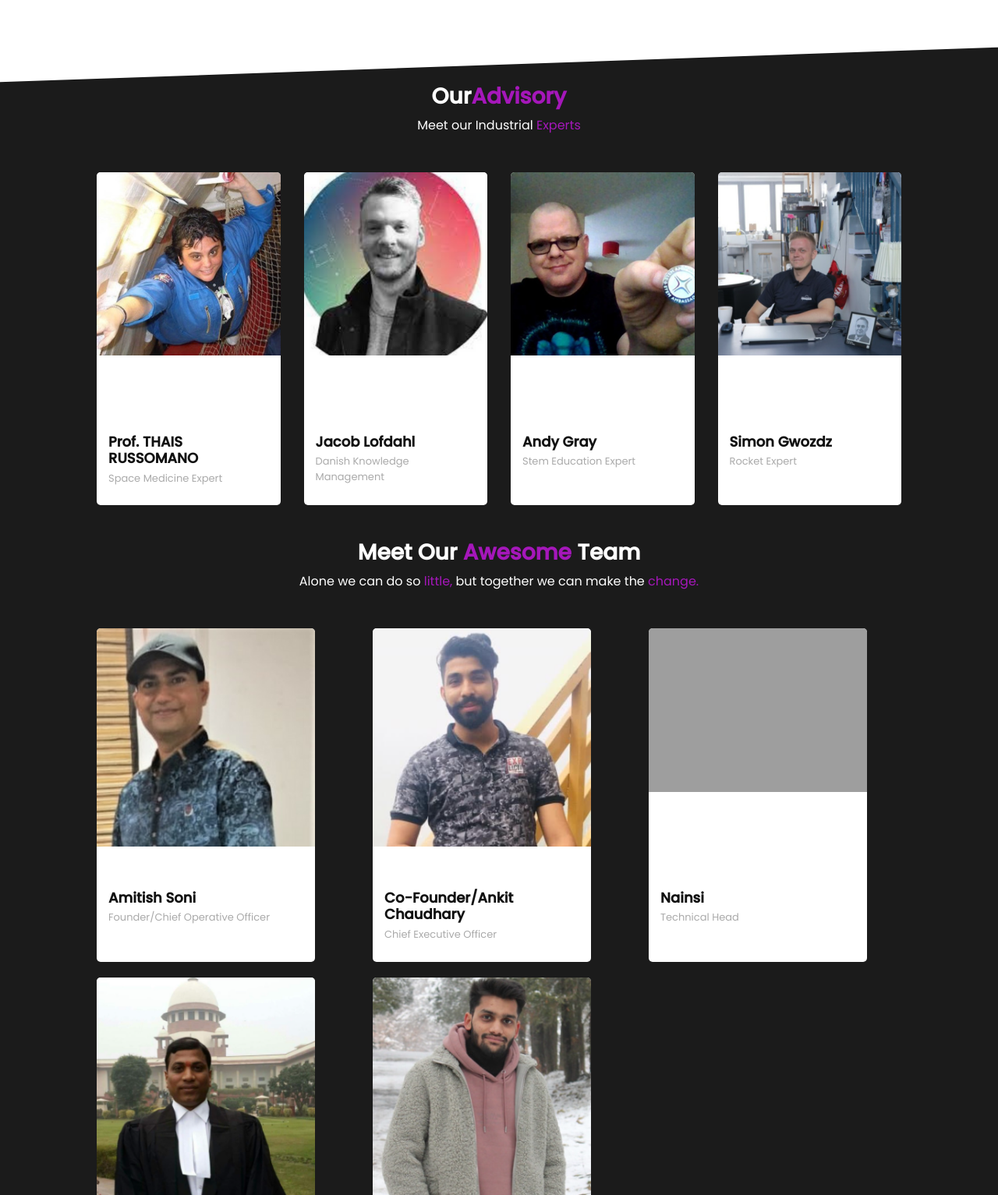
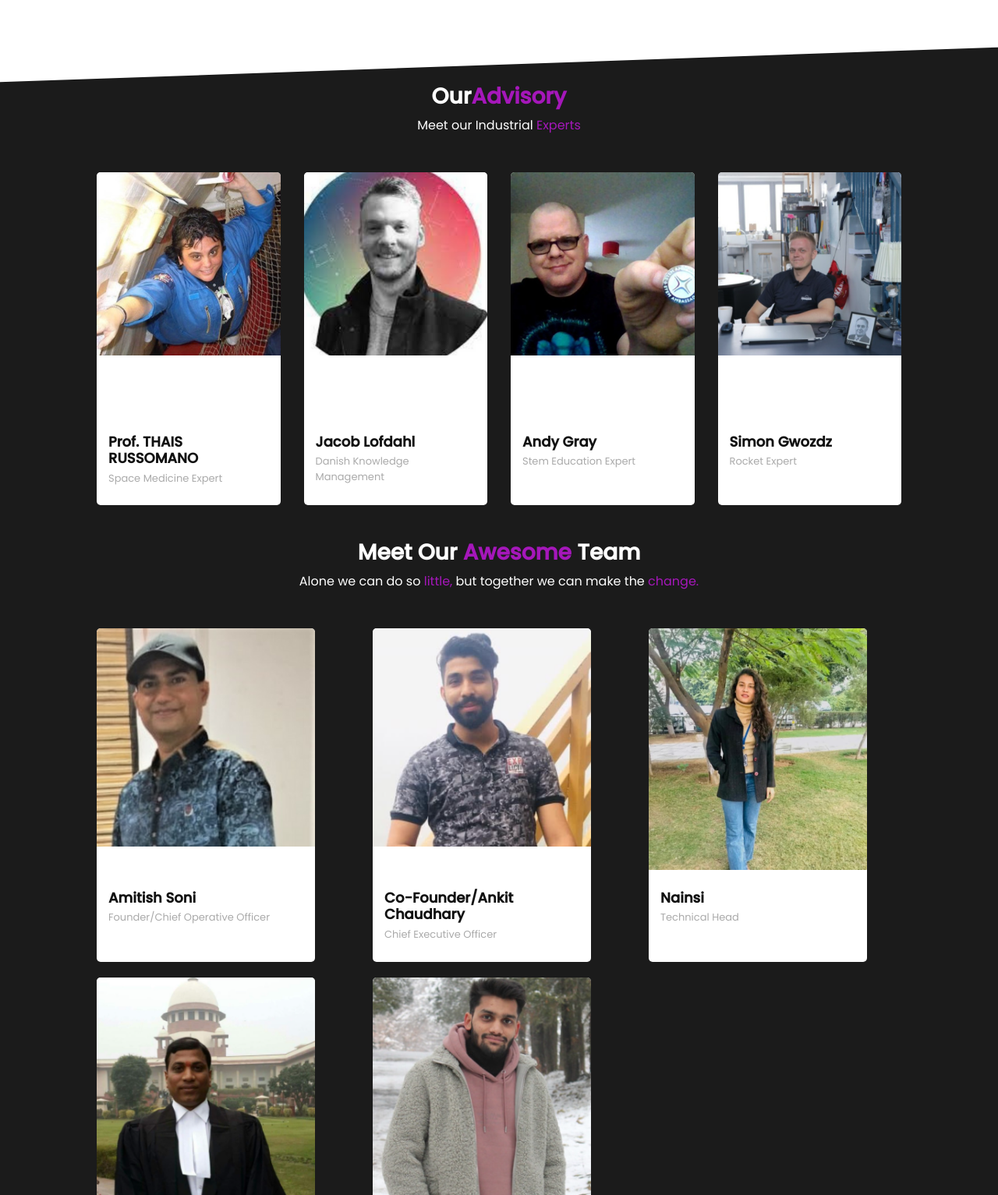
Before and after one commit to S0M3N/isvr-project, a Django app: page /about/ in a window 1280 px wide. Shown: the part 1119-2652 px from the top of the page at 78% size. Run offline with Django 4.2, Linux system fonts and the light colour scheme; some libraries are stand-ins or nearby versions; grey boxes are pictures that could not be loaded.

Commit message:
member change

```diff
--- a/templates/about.html
+++ b/templates/about.html
@@ -179,7 +179,7 @@
             <div class="col-md-4 d-flex align-items-stretch">
                 <div class="member">
                     <div class="member-img">
-                        <img src="https://github.com/S0M3N/isvr-project/blob/main/static/images/team/team13.png?raw=true" class="img-fluid" alt="">
+                        <img src="https://github.com/S0M3N/isvr-project/blob/main/static/images/team/team13.jpeg?raw=true" class="img-fluid" alt="">
                         <div class="social">
                             <a href="#" class="text-light"><i class="fa-brands fa-facebook-f"></i></a>
                             <a href="#" class="text-light"><i class="fa-brands fa-instagram"></i></a>
```
